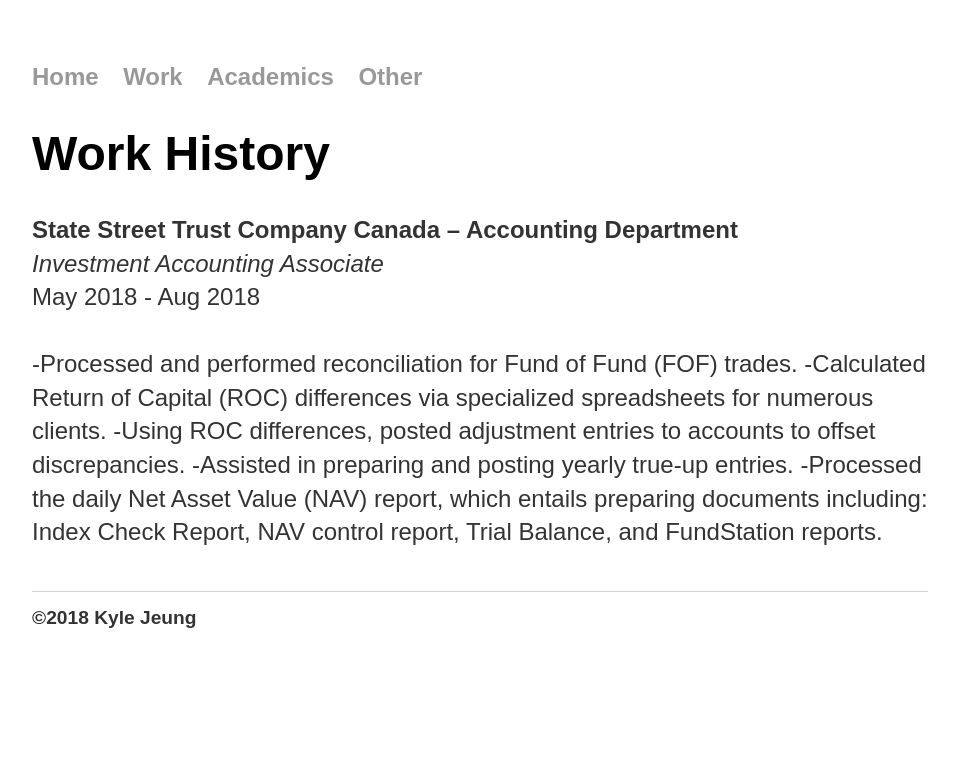
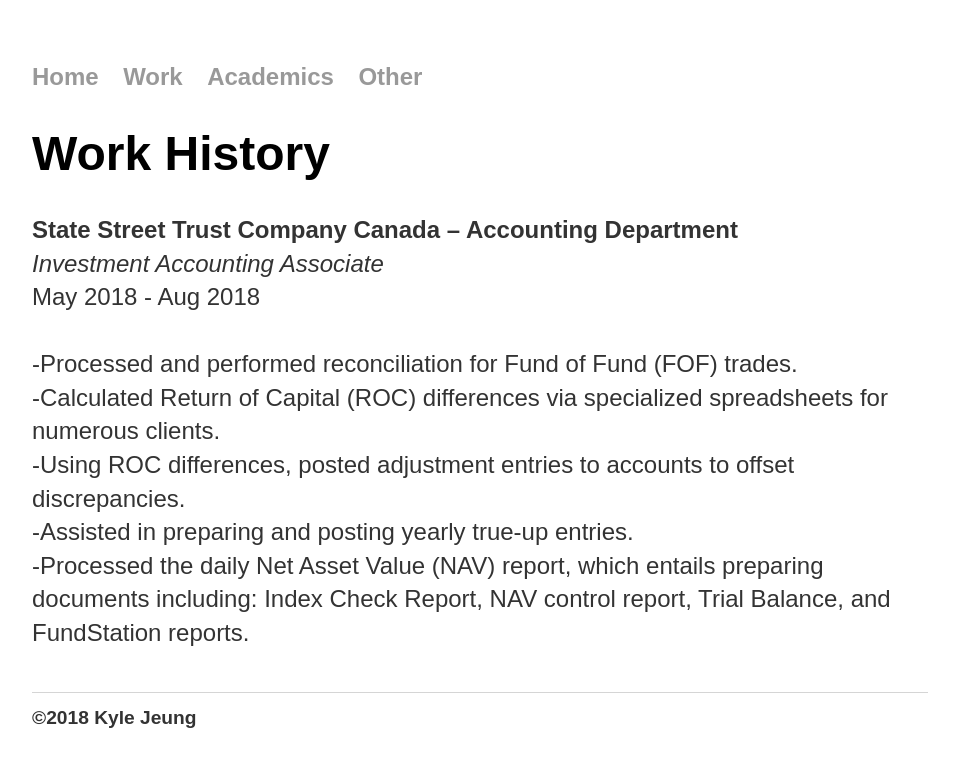
Before and after one commit to jeungkyle/portfolio, a Jekyll site: the page built from work/index.html, in a window 1280 px wide. Shown: the top 767 px of the page, without its empty margins (160-1119 px from the left). Built offline with Jekyll 4.4.1, drawn with Linux system fonts in a browser that asks for light colours.

```diff
--- a/work/index.html
+++ b/work/index.html
@@ -9,9 +9,9 @@ title: Work History
   <b>State Street Trust Company Canada – Accounting Department</b><br>
   <i>Investment Accounting Associate</i><br>
   May 2018 - Aug 2018<br><br>
-  -Processed and performed reconciliation for Fund of Fund (FOF) trades.
-  -Calculated Return of Capital (ROC) differences via specialized spreadsheets for numerous clients.
-  -Using ROC differences, posted adjustment entries to accounts to offset discrepancies.
-  -Assisted in preparing and posting yearly true-up entries.
-  -Processed the daily Net Asset Value (NAV) report, which entails preparing documents including: Index Check Report, NAV control report, Trial Balance, and FundStation reports.
+  -Processed and performed reconciliation for Fund of Fund (FOF) trades.<br>
+  -Calculated Return of Capital (ROC) differences via specialized spreadsheets for numerous clients.<br>
+  -Using ROC differences, posted adjustment entries to accounts to offset discrepancies.<br>
+  -Assisted in preparing and posting yearly true-up entries.<br>
+  -Processed the daily Net Asset Value (NAV) report, which entails preparing documents including: Index Check Report, NAV control report, Trial Balance, and FundStation reports.<br>
 </p>
```
